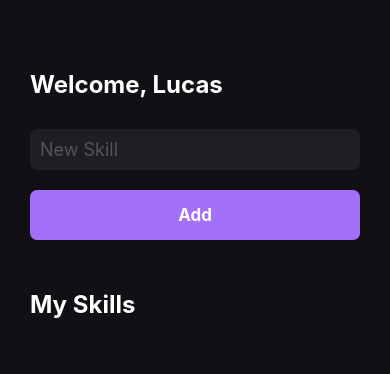
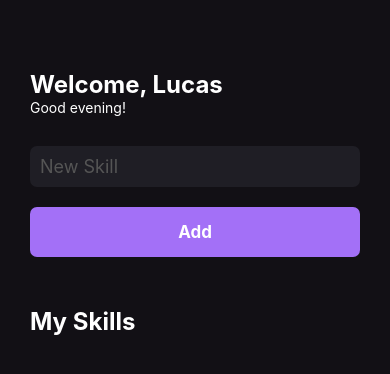
Before and after one commit to lucas-hgs/my-skills, a React Native app: screen / in a window 390 px wide. Shown: the top 374 px of the page. Built offline with nearby package versions, Linux system fonts and the light colour scheme.

Commit message:
Added Greetings state

```diff
--- a/src/pages/Home.js
+++ b/src/pages/Home.js
@@ -1,4 +1,4 @@
-import React, { useState } from 'react';
+import React, { useState, useEffect } from 'react';
 import {
   View,
   Text,
@@ -14,14 +14,32 @@
 export function Home() {
   const [newSkill, setNewSkill] = useState('');
   const [mySkills, setMySkills] = useState([]);
+  const [greeting, setGreeting] = useState('');
 
   function handleAddNewSkill() {
     setMySkills(oldSkills => [...oldSkills, newSkill]);
   }
 
+  useEffect(() => {
+    const currentHour = new Date().getHours();
+
+    if(currentHour < 12) {
+      setGreeting('Good morning!')
+    } else if(currentHour < 18) {
+      setGreeting('Good afternoon!')
+    } else {
+      setGreeting('Good evening!')
+    }
+
+  }, [])
+
   return(
     <View style={styles.container}>
       <Text style={styles.title}>Welcome, Lucas</Text>
+
+      <Text style={styles.greetings}>
+        { greeting }
+      </Text>
 
       <TextInput
         style={styles.input}
@@ -45,8 +63,6 @@
           <SkillCard skill={item} />
         )}
       />
-
-
     </View>
   );
 }
@@ -74,4 +90,7 @@
     marginTop: 30,
     borderRadius: 7,
   },
+  greetings: {
+    color: '#fff',
+  }
 });
```
